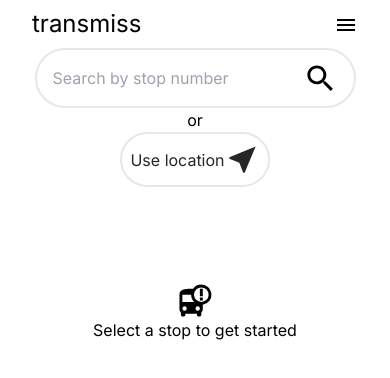
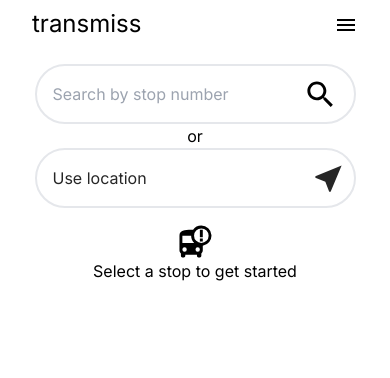
Before and after one commit to cbarkr/transmiss, a Next.js app: page / in a window 390 px wide. Shown: the top 378 px of the page. Built offline with nearby package versions, Linux system fonts and the light colour scheme.

Commit message:
minor ui updates

```diff
--- a/app/components/stopDetails.tsx
+++ b/app/components/stopDetails.tsx
@@ -6,7 +6,7 @@ interface StopDetailsProps {
 
 export default function StopDetails({ stop }: StopDetailsProps) {
   return (
-    <div className="rounded-lg p-2 bg-neutral-200 dark:bg-neutral-800 max-w-screen-sm">
+    <div className="rounded-lg p-2 bg-neutral-200 dark:bg-neutral-900 max-w-screen-sm">
       <div className="flex flex-row justify-between my-2">
         <p className="text-l md:text-xl font-bold">{stop.StopNo}</p>
         <div className="flex flex-row">
--- a/app/components/stopSearch.tsx
+++ b/app/components/stopSearch.tsx
@@ -89,8 +89,8 @@ export default function StopSearch() {
   return (
     <>
       <form onSubmit={(e) => handleSubmit(e)}>
-        <div className="flex flex-col sm:flex-row justify-between items-center">
-          <div className="flex flex-row justify-between items-center rounded-full border-solid border-2 dark:border-1 p-2 bg-white dark:bg-neutral-900">
+        <div className="flex flex-col xs:flex-row justify-between items-center">
+          <div className="flex flex-row justify-between items-center rounded-full border-solid border-2 dark:border-1 p-2 bg-transparent">
             <input
               onChange={(e) => handleChange(e.target.value)}
               value={stopID}
@@ -105,13 +105,13 @@ export default function StopSearch() {
               <Search fontSize="large" />
             </button>
           </div>
-          <div className="mx-2">or</div>
+          <div className="mx-2 w-full sm:w-fit text-center">or</div>
           <button
             onClick={handleClick}
             type="button"
-            className="flex flex-row justify-between items-center rounded-full p-2 text-neutral-800 dark:text-neutral-50 bg-white dark:bg-neutral-900 border-solid border-2 dark:border-1 transition-all hover:shadow-lg focus:opacity-[0.85] focus:shadow-none active:opacity-[0.85] active:shadow-none disabled:pointer-events-none disabled:opacity-50 disabled:shadow-none"
+            className="flex flex-row w-full sm:w-fit justify-between items-center rounded-full p-2 text-neutral-800 dark:text-neutral-50 bg-transparent border-solid border-2 dark:border-1 transition-all hover:shadow-lg focus:opacity-[0.85] focus:shadow-none active:opacity-[0.85] active:shadow-none disabled:pointer-events-none disabled:opacity-50 disabled:shadow-none"
           >
-            <p>Use location</p>
+            <p className="p-2">Use location</p>
             <NearMe fontSize="large" />
           </button>
         </div>
--- a/app/components/stopSelected.tsx
+++ b/app/components/stopSelected.tsx
@@ -92,7 +92,7 @@ export default function StopSelected({ stop }: StopSelectedProps) {
   };
 
   return (
-    <div className="m-1 rounded-lg p-2 bg-neutral-200 dark:bg-neutral-800">
+    <div className="m-1 rounded-lg p-2 bg-neutral-200 dark:bg-neutral-900">
       <StopDetails stop={stop} />
       <div className="p-2 max-w-screen-sm">
         <p className="font-bold my-2">Report</p>
@@ -125,6 +125,7 @@ export default function StopSelected({ stop }: StopSelectedProps) {
               <div>
                 <button
                   type="button"
+                  disabled={submitted}
                   onClick={() => setNumPeople(numPeople => numPeople > 1 ? numPeople - 1 : 0)}
                   className="rounded-full py-2 px-4 bg-primary-950 text-secondary-300 text-xl transition-all hover:shadow-lg focus:opacity-[0.85] focus:shadow-none active:opacity-[0.85] active:shadow-none disabled:pointer-events-none disabled:opacity-50 disabled:shadow-none"
                 >
@@ -132,6 +133,7 @@ export default function StopSelected({ stop }: StopSelectedProps) {
                 </button>
                 <button
                   type="button"
+                  disabled={submitted}
                   onClick={() => setNumPeople(numPeople => numPeople + 1)}
                   className="rounded-full py-2 px-4 bg-primary-950 text-secondary-300 text-xl transition-all hover:shadow-lg focus:opacity-[0.85] focus:shadow-none active:opacity-[0.85] active:shadow-none disabled:pointer-events-none disabled:opacity-50 disabled:shadow-none"
                 >
@@ -165,6 +167,7 @@ export default function StopSelected({ stop }: StopSelectedProps) {
                 <div>
                   <button
                     type="button"
+                    disabled={submitted}
                     onClick={() => setNumPeople(numPeople => numPeople > 1 ? numPeople - 1 : 0)}
                     className="rounded-full py-2 px-4 bg-primary-950 text-secondary-300 text-xl transition-all hover:shadow-lg focus:opacity-[0.85] focus:shadow-none active:opacity-[0.85] active:shadow-none disabled:pointer-events-none disabled:opacity-50 disabled:shadow-none"
                   >
@@ -172,6 +175,7 @@ export default function StopSelected({ stop }: StopSelectedProps) {
                   </button>
                   <button
                     type="button"
+                    disabled={submitted}
                     onClick={() => setNumPeople(numPeople => numPeople + 1)}
                     className="rounded-full py-2 px-4 bg-primary-950 text-secondary-300 text-xl transition-all hover:shadow-lg focus:opacity-[0.85] focus:shadow-none active:opacity-[0.85] active:shadow-none disabled:pointer-events-none disabled:opacity-50 disabled:shadow-none"
                   >
--- a/app/page.tsx
+++ b/app/page.tsx
@@ -27,6 +27,7 @@ export default function Home() {
   return (
     <div className="flex flex-col items-center">
       <div className="max-w-screen-sm">
+        <div className="mt-4">
           <StopSearchContext.Provider
             value={{
               setStop: setStop,
@@ -37,28 +38,33 @@ export default function Home() {
           >
             <StopSearch />
           </StopSearchContext.Provider>
-        {!isStopEmpty(stop) && <StopSelected stop={stop} />}
-        {isStopEmpty(stop) && stops.length === 0 && !isFetching && !stopNotFound && (
-          <div className="mt-24">
-            <div className="flex flex-col items-center">
-              <BusAlert fontSize="large" />
         </div>
-            <p className="text-center">Select a stop to get started</p>
-          </div>
-        )}
-        {isStopEmpty(stop) && stops.length === 0 && !isFetching && stopNotFound && (
-          <p className="mt-24 text-center">Stop not found</p>
-        )}
-        {isFetching && (
-          <div className="flex flex-col items-center mt-24">
-            <CircularProgress color="inherit" />
-          </div>
+        <div className="mt-4">
+          {!isStopEmpty(stop) && (
+            <StopSelected stop={stop} />
           )}
           {isStopEmpty(stop) && stops.length > 0 && (
             <StopListContext.Provider value={{ setStop: setStop }}>
               <StopList stops={stops} />
             </StopListContext.Provider>
           )}
+          {isStopEmpty(stop) && stops.length === 0 && !isFetching && !stopNotFound && (
+            <>
+              <div className="flex flex-col items-center">
+                <BusAlert fontSize="large" />
+              </div>
+              <p className="text-center">Select a stop to get started</p>
+            </>
+          )}
+          {isStopEmpty(stop) && stops.length === 0 && !isFetching && stopNotFound && (
+            <p className="text-center">Stop not found</p>
+          )}
+          {isFetching && (
+            <div className="flex flex-col items-center">
+              <CircularProgress color="inherit" />
+            </div>
+          )}
+        </div>
       </div>
     </div>
   );
```
Lines whose indentation alone changed are shown as unchanged.
